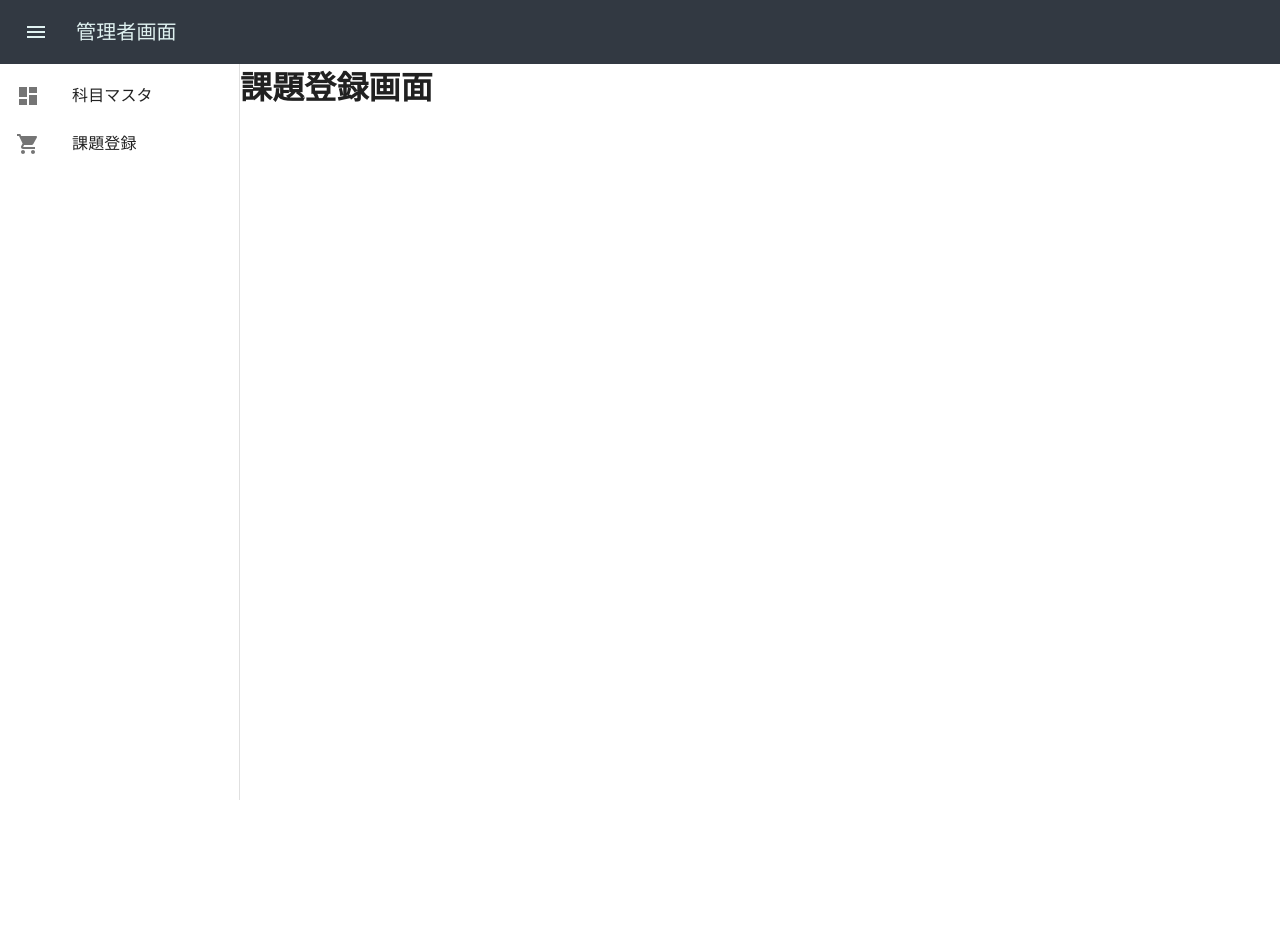
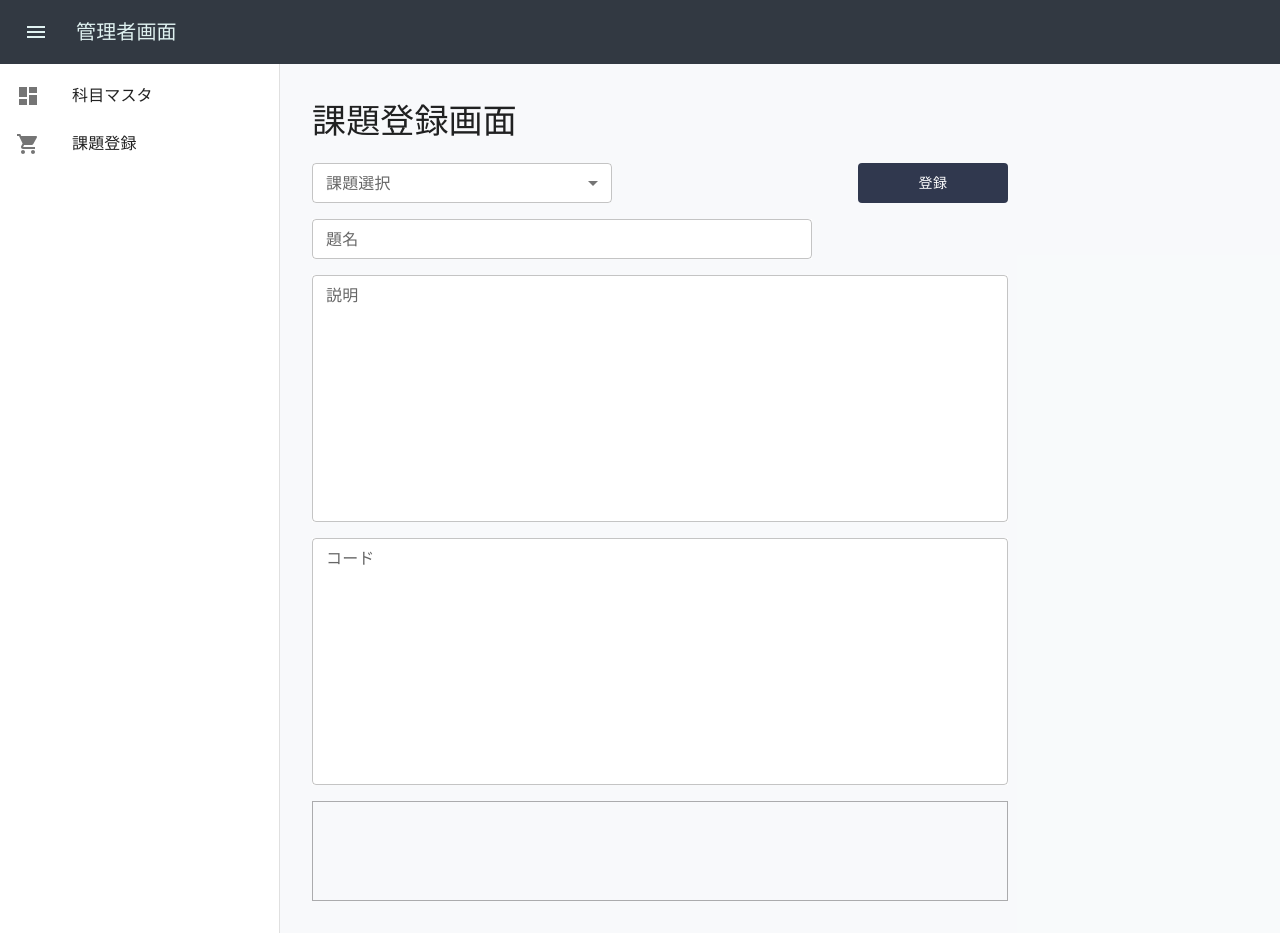
Before and after one commit to shima-hito2/study-app-react, a React (Create React App) app: page /admin/regist in a window 1280 px wide. Before the commit the page ends 800 px from the top, so only its background shows below. Built offline with nearby package versions, Linux system fonts and the light colour scheme.

Commit message:
各管理画面　作成

```diff
--- a/biome.json
+++ b/biome.json
@@ -18,6 +18,9 @@
 			},
 			"complexity": {
 				"noStaticOnlyClass":"off"
+			},
+			"security": {
+				"noDangerouslySetInnerHtml": "warn"
 			}
 		}
 	},
--- a/src/App.css
+++ b/src/App.css
@@ -1,9 +1,13 @@
-*{
+* {
   margin: 0;
   padding: 0;
 }
 
-.link{
+.link {
   color: #000000DE;
-  text-decoration:none;
+  text-decoration: none;
 }
+
+.registButton:hover {
+  background-color: red;
+}
--- a/src/App.js
+++ b/src/App.js
@@ -3,9 +3,9 @@ import './App.css'
 import { BrowserRouter, Link, Route, Routes } from 'react-router-dom'
 
 // import Operate from './Operate';
-import Admin from './components/Admin'
-import SubjectMaster from './components/master/SubjectMaster'
-import RegistTask from './components/master/RegistTask'
+import Admin from './pages/Admin'
+import SubjectMaster from './pages/master/SubjectMaster'
+import RegistTask from './pages/master/RegistTask'
 
 const Top = () => {
 	return (
--- a/src/components/CustomAppBar.js
+++ b/src/components/CustomAppBar.js
@@ -5,12 +5,8 @@ import Typography from '@mui/material/Typography'
 import IconButton from '@mui/material/IconButton'
 import MenuIcon from '@mui/icons-material/Menu'
 import { CssBaseline } from '@mui/material'
-import { useEffect } from 'react'
 
 const CustomAppBar = props => {
-	useEffect(() => {
-		console.log('副作用関数が実行されました！')
-	}, [])
 	return (
 		<Box sx={{ flexGrow: 1, height: 64 }}>
 			<CssBaseline />
--- a/src/components/CustomSidebar.js
+++ b/src/components/CustomSidebar.js
@@ -4,7 +4,7 @@ import MainListItems from './ListItems'
 import { styled } from '@mui/material/styles'
 import MuiDrawer from '@mui/material/Drawer'
 
-const drawerWidth = 240
+const drawerWidth = 280
 
 const Drawer = styled(MuiDrawer, {
 	shouldForwardProp: prop => prop !== 'open'
--- /dev/null
+++ b/src/components/RegistButton.js
@@ -0,0 +1,13 @@
+import { Button, styled } from '@mui/material'
+
+const RegistButton = styled(Button)({
+	backgroundColor: '#30384e',
+	color: '#fff',
+	width: '150px',
+	'&:hover': {
+		backgroundColor: '#30384e95',
+		color: '#000'
+	}
+})
+
+export default RegistButton
--- a/src/components/master/RegistTask.js
+++ /dev/null
@@ -1,14 +0,0 @@
-import { Box } from '@mui/material'
-import React from 'react'
-
-const RegistTask = () => {
-	return (
-		<Box sx={{ width: '100%' }}>
-			<h1>課題登録画面</h1>
-			{/* <a href='/admin/subject'>科目マスタ画面へ</a><br/>
-            <a href='/admin/regist'>課題登録画面へ</a> */}
-		</Box>
-	)
-}
-
-export default RegistTask
--- a/src/components/master/SubjectMaster.js
+++ /dev/null
@@ -1,14 +0,0 @@
-import React from 'react'
-import { Box } from '@mui/material'
-
-const SubjectMaster = () => {
-	return (
-		<Box sx={{ width: '100%' }}>
-			<h1>科目マスタ画面</h1>
-			{/* <a href='/admin/subject'>科目マスタ画面へ</a><br/>
-            <a href='/admin/regist'>課題登録画面へ</a> */}
-		</Box>
-	)
-}
-
-export default SubjectMaster
--- a/src/components/Admin.js
+++ b/src/pages/Admin.js
@@ -1,6 +1,6 @@
 import React, { useState } from 'react'
-import CustomAppBar from './CustomAppBar'
-import CustomSidebar from './CustomSidebar'
+import CustomAppBar from '../components/CustomAppBar'
+import CustomSidebar from '../components/CustomSidebar'
 // import Top from './Top'
 import { Outlet } from 'react-router-dom'
 import { Box } from '@mui/material'
--- a/src/components/Top.js
+++ b/src/pages/Top.js
@@ -16,7 +16,7 @@ import IconButton from '@mui/material/IconButton'
 import MenuIcon from '@mui/icons-material/Menu'
 import ChevronLeftIcon from '@mui/icons-material/ChevronLeft'
 // import NotificationsIcon from '@mui/icons-material/Notifications';
-import MainListItems from './ListItems'
+import MainListItems from '../components/ListItems'
 // import SubjectMaster from './master/SubjectMaster'
 
 const drawerWidth = 240
--- /dev/null
+++ b/src/pages/master/RegistTask.js
@@ -0,0 +1,143 @@
+import {
+	Box,
+	FormControl,
+	InputLabel,
+	MenuItem,
+	Select,
+	TextField
+} from '@mui/material'
+import React, { useState } from 'react'
+import RegistButton from '../../components/RegistButton'
+
+const RegistTask = () => {
+	const [subject, setSubject] = useState('')
+	const [title, setTitle] = useState('')
+	const [code, setCode] = useState('')
+	const [detail, setDetail] = useState('')
+
+	const rows = [
+		{
+			name: 'HTML'
+		},
+		{
+			name: 'CSS'
+		},
+		{
+			name: 'JavaScript'
+		},
+		{
+			name: 'PHP'
+		}
+	]
+
+	return (
+		<Box sx={{ width: '100%', pr: 30, backgroundColor: '#F3F6F999' }}>
+			<Box sx={{ mx: 4, my: 4 }}>
+				<Box fontSize='h4.fontSize' fontStyle='normal'>
+					課題登録画面
+				</Box>
+
+				<Box
+					sx={{
+						display: 'flex',
+						mt: 2,
+						justifyContent: 'space-between'
+					}}
+				>
+					<Box sx={{ mt: 2, width: '300px' }}>
+						<FormControl fullWidth size='small' sx={{ mt: -2 }}>
+							<InputLabel id='demo-select-small-label'>
+								課題選択
+							</InputLabel>
+							<Select
+								labelId='demo-select-small-label'
+								id='demo-select-small'
+								value={subject}
+								label='課題選択'
+								sx={{ backgroundColor: '#fff' }}
+								onChange={e => {
+									setSubject(e.target.value)
+								}}
+							>
+								{rows.map((row, index) => (
+									<MenuItem value={index} key={row.name}>
+										{row.name}
+									</MenuItem>
+								))}
+							</Select>
+						</FormControl>
+					</Box>
+					<RegistButton sx={{ width: 150, height: '40px' }}>
+						登録
+					</RegistButton>
+				</Box>
+
+				<Box sx={{ m: 2 }} />
+
+				<Box sx={{ display: 'flex', mt: 2 }}>
+					<Box sx={{ width: '500px' }}>
+						<TextField
+							id=''
+							label='題名'
+							value={title}
+							size='small'
+							fullWidth
+							sx={{ backgroundColor: '#fff' }}
+							onChange={e => {
+								setTitle(e.target.value)
+							}}
+						/>
+					</Box>
+
+					<Box sx={{ m: 2 }} />
+				</Box>
+
+				<Box sx={{ m: 2 }} />
+
+				<Box sx={{ width: '100%' }}>
+					<TextField
+						id=''
+						label='説明'
+						multiline
+						value={code}
+						size='small'
+						rows={10}
+						fullWidth
+						sx={{ backgroundColor: '#fff' }}
+						onChange={e => {
+							setCode(e.target.value)
+						}}
+					/>
+
+					<Box sx={{ m: 2 }} />
+
+					<TextField
+						id=''
+						label='コード'
+						multiline
+						value={detail}
+						size='small'
+						rows={10}
+						fullWidth
+						sx={{ backgroundColor: '#fff' }}
+						onChange={e => {
+							setDetail(e.target.value)
+						}}
+					/>
+					<Box
+						sx={{
+							width: '100%',
+							border: 'solid 1px #00000050',
+							minHeight: '100px',
+							mt: 2
+						}}
+						dangerouslySetInnerHTML={{ __html: code }}
+					/>
+				</Box>
+				<Box sx={{ m: 2 }} />
+			</Box>
+		</Box>
+	)
+}
+
+export default RegistTask
--- /dev/null
+++ b/src/pages/master/SubjectMaster.js
@@ -0,0 +1,101 @@
+import React, { useState } from 'react'
+import { Box, TextField } from '@mui/material'
+import RegistButton from '../../components/RegistButton'
+import Table from '@mui/material/Table'
+import TableBody from '@mui/material/TableBody'
+import TableCell from '@mui/material/TableCell'
+import TableContainer from '@mui/material/TableContainer'
+import TableHead from '@mui/material/TableHead'
+import TableRow from '@mui/material/TableRow'
+import Paper from '@mui/material/Paper'
+
+const SubjectMaster = () => {
+	const [subject, setSubject] = useState('')
+
+	const rows = [
+		{
+			name: 'HTML'
+		},
+		{
+			name: 'CSS'
+		},
+		{
+			name: 'JavaScript'
+		},
+		{
+			name: 'PHP'
+		}
+	]
+
+	return (
+		<Box sx={{ width: '100%', pr: 30, backgroundColor: '#F3F6F999' }}>
+			<Box sx={{ mx: 4, my: 4 }}>
+				<Box fontSize='h4.fontSize' fontStyle='normal'>
+					科目マスタ設定画面
+				</Box>
+
+				<Box
+					sx={{
+						display: 'flex',
+						mt: 2,
+						justifyContent: 'space-between'
+					}}
+				>
+					<Box sx={{ width: '300px' }}>
+						<TextField
+							id=''
+							label='科目名'
+							value={subject}
+							size='small'
+							fullWidth
+							sx={{ backgroundColor: '#fff' }}
+							onChange={e => {
+								setSubject(e.target.value)
+							}}
+						/>
+					</Box>
+
+					<RegistButton sx={{ width: 150, height: '40px' }}>
+						登録
+					</RegistButton>
+				</Box>
+
+				<Box sx={{ m: 2 }} />
+
+				<Box>
+					<TableContainer component={Paper}>
+						<Table sx={{ minWidth: 650 }} aria-label='simple table'>
+							<TableHead>
+								<TableRow>
+									<TableCell sx={{ width: '10%' }}>
+										#
+									</TableCell>
+									<TableCell>科目名</TableCell>
+								</TableRow>
+							</TableHead>
+
+							<TableBody>
+								{rows.map((row, index) => (
+									<TableRow
+										key={row.name}
+										sx={{
+											'&:last-child td, &:last-child th':
+												{ border: 0 }
+										}}
+									>
+										<TableCell component='th' scope='row'>
+											{index + 1}
+										</TableCell>
+										<TableCell>{row.name}</TableCell>
+									</TableRow>
+								))}
+							</TableBody>
+						</Table>
+					</TableContainer>
+				</Box>
+			</Box>
+		</Box>
+	)
+}
+
+export default SubjectMaster
```
Also changed, not shown: 2 other files (tests, documents, lock files or other folders).
